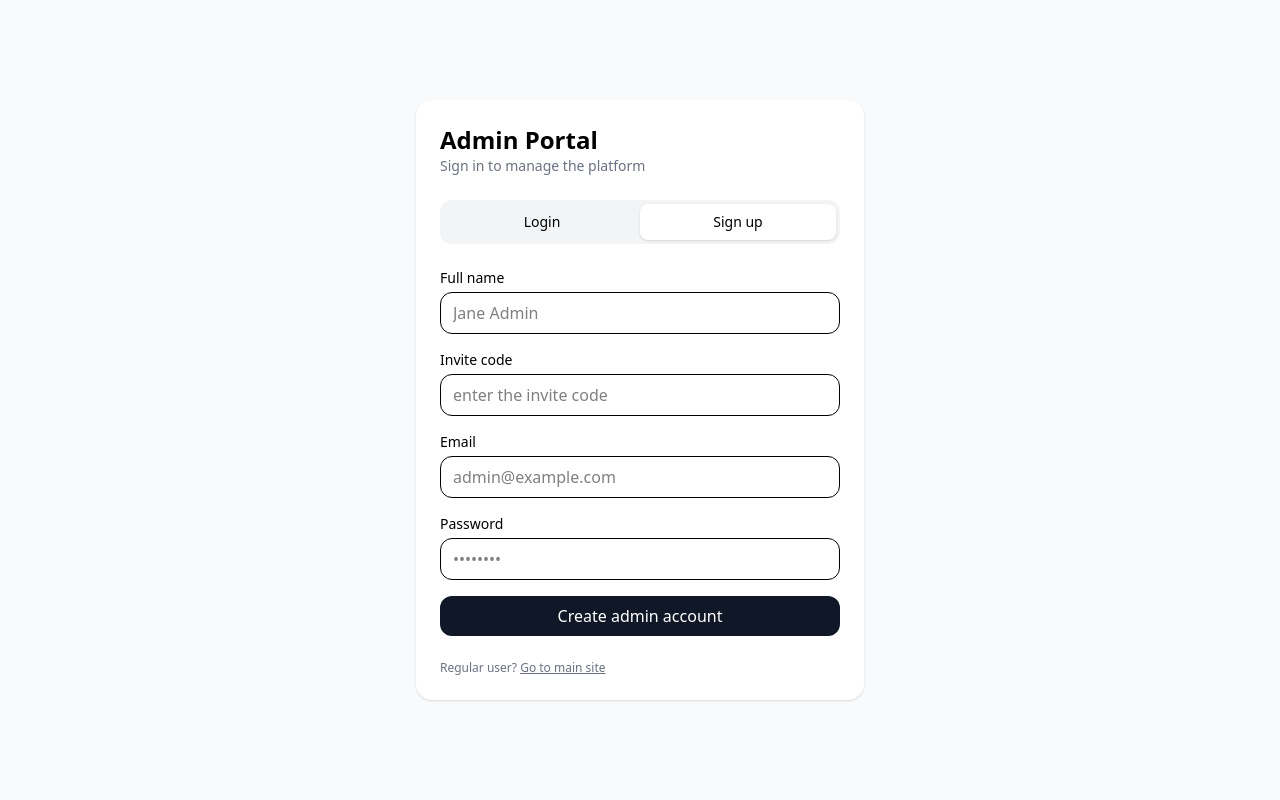
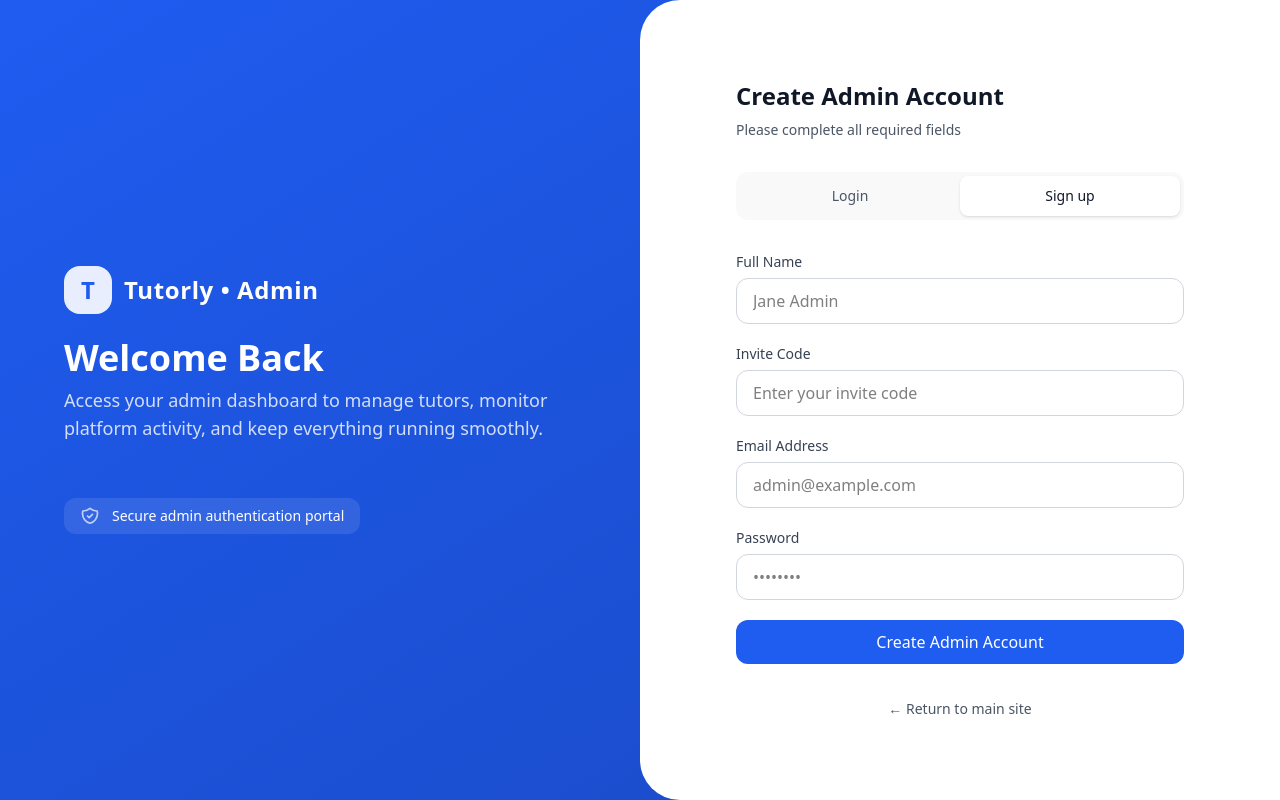
Before and after one commit to EshanRavindu17/OnlineTutoringPlatform, a React (Vite) app in the folder frontend/: page /admin/auth in a window 1280 px wide. Both pictures are taken after a click on the button "Sign up". Built offline with nearby package versions, Linux system fonts and the light colour scheme; no server answers.

Commit message:
More Frontend

```diff
--- a/frontend/src/admin/AdminAuth.tsx
+++ b/frontend/src/admin/AdminAuth.tsx
@@ -31,49 +31,151 @@ export default function AdminAuth() {
   }
 
   return (
-    <div className="min-h-screen grid place-items-center bg-gray-50 p-6">
-      <div className="w-full max-w-md bg-white rounded-2xl shadow p-6">
-        <div className="mb-6">
-          <h1 className="text-2xl font-semibold">Admin Portal</h1>
-          <p className="text-sm text-gray-500">Sign in to manage the platform</p>
+    <div className="min-h-screen grid md:grid-cols-2 bg-gradient-to-br from-[var(--brand-600)] to-[var(--brand-700)]">
+      {/* Left Side - Branding */}
+      <div className="hidden md:flex flex-col justify-center px-12 lg:px-16">
+        <div className="space-y-6 text-white">
+          <div className="flex items-center gap-3">
+            <div className="h-12 w-12 rounded-2xl bg-white/90 flex items-center justify-center text-[var(--brand-600)] font-extrabold text-2xl">
+              T
+            </div>
+            <div className="text-2xl font-semibold tracking-wide">Tutorly • Admin</div>
+          </div>
+          <div className="space-y-2">
+            <h1 className="text-4xl font-bold">Welcome Back</h1>
+            <p className="text-lg text-white/80">
+              Access your admin dashboard to manage tutors, monitor platform activity, and keep everything running smoothly.
+            </p>
+          </div>
+          <div className="pt-8">
+            <div className="inline-flex items-center gap-3 px-4 py-2 bg-white/10 backdrop-blur rounded-xl text-sm">
+              <svg className="w-5 h-5 text-white/70" fill="none" viewBox="0 0 24 24" stroke="currentColor">
+                <path strokeLinecap="round" strokeLinejoin="round" strokeWidth={2} d="M9 12l2 2 4-4m5.618-4.016A11.955 11.955 0 0112 2.944a11.955 11.955 0 01-8.618 3.04A12.02 12.02 0 003 9c0 5.591 3.824 10.29 9 11.622 5.176-1.332 9-6.03 9-11.622 0-1.042-.133-2.052-.382-3.016z" />
+              </svg>
+              <span>Secure admin authentication portal</span>
+            </div>
+          </div>
+        </div>
       </div>
 
-        <div className="flex rounded-xl bg-gray-100 p-1 mb-6">
-          <button className={`flex-1 py-2 rounded-lg text-sm font-medium ${mode==='login' ? 'bg-white shadow' : ''}`} onClick={()=>setMode('login')}>Login</button>
-          <button className={`flex-1 py-2 rounded-lg text-sm font-medium ${mode==='signup' ? 'bg-white shadow' : ''}`} onClick={()=>setMode('signup')}>Sign up</button>
+      {/* Right Side - Auth Form */}
+      <div className="flex items-center justify-center p-6 bg-white md:rounded-l-[2.5rem]">
+        <div className="w-full max-w-md">
+          <div className="mb-8 text-center md:text-left">
+            <h2 className="text-2xl font-bold text-gray-900">
+              {mode === 'login' ? 'Sign in to Dashboard' : 'Create Admin Account'}
+            </h2>
+            <p className="mt-2 text-sm text-gray-600">
+              {mode === 'login' ? 'Enter your credentials to continue' : 'Please complete all required fields'}
+            </p>
           </div>
 
-        <form className="space-y-4" onSubmit={onSubmit}>
+          <div className="flex rounded-xl bg-gray-100/50 p-1 mb-8">
+            <button
+              className={`flex-1 py-2.5 rounded-lg text-sm font-medium transition-all ${
+                mode === 'login'
+                  ? 'bg-white shadow text-gray-900'
+                  : 'text-gray-600 hover:text-gray-900'
+              }`}
+              onClick={() => setMode('login')}
+            >
+              Login
+            </button>
+            <button
+              className={`flex-1 py-2.5 rounded-lg text-sm font-medium transition-all ${
+                mode === 'signup'
+                  ? 'bg-white shadow text-gray-900'
+                  : 'text-gray-600 hover:text-gray-900'
+              }`}
+              onClick={() => setMode('signup')}
+            >
+              Sign up
+            </button>
+          </div>
+
+          <form className="space-y-5" onSubmit={onSubmit}>
             {mode === 'signup' && (
               <>
                 <div>
-                <label className="block text-sm mb-1">Full name</label>
-                <input className="w-full border rounded-xl px-3 py-2" value={name} onChange={e=>setName(e.target.value)} required placeholder="Jane Admin" />
+                  <label className="block text-sm font-medium text-gray-700 mb-1.5">Full Name</label>
+                  <input
+                    className="w-full border border-gray-300 rounded-xl px-4 py-2.5 focus:ring-2 focus:ring-[var(--brand-200)] focus:border-[var(--brand-500)] transition-all"
+                    value={name}
+                    onChange={e => setName(e.target.value)}
+                    required
+                    placeholder="Jane Admin"
+                  />
                 </div>
                 <div>
-                <label className="block text-sm mb-1">Invite code</label>
-                <input className="w-full border rounded-xl px-3 py-2" value={inviteCode} onChange={e=>setInviteCode(e.target.value)} required placeholder="enter the invite code" />
+                  <label className="block text-sm font-medium text-gray-700 mb-1.5">Invite Code</label>
+                  <input
+                    className="w-full border border-gray-300 rounded-xl px-4 py-2.5 focus:ring-2 focus:ring-[var(--brand-200)] focus:border-[var(--brand-500)] transition-all"
+                    value={inviteCode}
+                    onChange={e => setInviteCode(e.target.value)}
+                    required
+                    placeholder="Enter your invite code"
+                  />
                 </div>
               </>
             )}
             <div>
-            <label className="block text-sm mb-1">Email</label>
-            <input type="email" className="w-full border rounded-xl px-3 py-2" value={email} onChange={e=>setEmail(e.target.value)} required placeholder="admin@example.com" />
+              <label className="block text-sm font-medium text-gray-700 mb-1.5">Email Address</label>
+              <input
+                type="email"
+                className="w-full border border-gray-300 rounded-xl px-4 py-2.5 focus:ring-2 focus:ring-[var(--brand-200)] focus:border-[var(--brand-500)] transition-all"
+                value={email}
+                onChange={e => setEmail(e.target.value)}
+                required
+                placeholder="admin@example.com"
+              />
             </div>
             <div>
-            <label className="block text-sm mb-1">Password</label>
-            <input type="password" className="w-full border rounded-xl px-3 py-2" value={password} onChange={e=>setPassword(e.target.value)} required placeholder="••••••••" />
+              <label className="block text-sm font-medium text-gray-700 mb-1.5">Password</label>
+              <input
+                type="password"
+                className="w-full border border-gray-300 rounded-xl px-4 py-2.5 focus:ring-2 focus:ring-[var(--brand-200)] focus:border-[var(--brand-500)] transition-all"
+                value={password}
+                onChange={e => setPassword(e.target.value)}
+                required
+                placeholder="••••••••"
+              />
             </div>
 
-          {err && <div className="text-sm text-red-600">{err}</div>}
+            {err && (
+              <div className="flex items-center gap-2 text-sm text-red-600 bg-red-50 px-3 py-2 rounded-lg">
+                <svg className="w-4 h-4" viewBox="0 0 20 20" fill="currentColor">
+                  <path fillRule="evenodd" d="M10 18a8 8 0 100-16 8 8 0 000 16zM8.707 7.293a1 1 0 00-1.414 1.414L8.586 10l-1.293 1.293a1 1 0 101.414 1.414L10 11.414l1.293 1.293a1 1 0 001.414-1.414L11.414 10l1.293-1.293a1 1 0 00-1.414-1.414L10 8.586 8.707 7.293z" clipRule="evenodd" />
+                </svg>
+                {err}
+              </div>
+            )}
 
-          <button disabled={loading} className="w-full py-2 rounded-xl bg-gray-900 text-white hover:opacity-90 disabled:opacity-50">
-            {loading ? 'Please wait…' : (mode === 'login' ? 'Login' : 'Create admin account')}
+            <button
+              disabled={loading}
+              className="w-full py-2.5 rounded-xl bg-[var(--brand-600)] text-white font-medium hover:bg-[var(--brand-700)] focus:outline-none focus:ring-2 focus:ring-[var(--brand-200)] transition-all disabled:opacity-50"
+            >
+              {loading ? (
+                <span className="flex items-center justify-center gap-2">
+                  <svg className="animate-spin h-5 w-5" viewBox="0 0 24 24">
+                    <circle className="opacity-25" cx="12" cy="12" r="10" stroke="currentColor" strokeWidth="4" fill="none" />
+                    <path className="opacity-75" fill="currentColor" d="M4 12a8 8 0 018-8V0C5.373 0 0 5.373 0 12h4zm2 5.291A7.962 7.962 0 014 12H0c0 3.042 1.135 5.824 3 7.938l3-2.647z" />
+                  </svg>
+                  Please wait...
+                </span>
+              ) : (
+                mode === 'login' ? 'Sign in to Dashboard' : 'Create Admin Account'
+              )}
             </button>
           </form>
 
-        <div className="mt-6 text-xs text-gray-500">
-          Regular user? <Link className="underline" to="/">Go to main site</Link>
+          <div className="mt-8 text-center">
+            <Link
+              to="/"
+              className="text-sm text-gray-600 hover:text-[var(--brand-600)] transition-colors"
+            >
+              ← Return to main site
+            </Link>
+          </div>
         </div>
       </div>
     </div>
--- a/frontend/src/admin/AdminLayout.tsx
+++ b/frontend/src/admin/AdminLayout.tsx
@@ -1,5 +1,6 @@
-import { NavLink, Outlet, Link } from 'react-router-dom';
+import { NavLink, Outlet, Link, useNavigate } from 'react-router-dom';
 import React from 'react';
+import { adminApi } from './api';
 
 const nav = [
   { to: '/admin', label: 'Dashboard', icon: DashboardIcon },
@@ -11,6 +12,23 @@ const nav = [
 ];
 
 export default function AdminLayout() {
+    const navigate = useNavigate();
+  const [loggingOut, setLoggingOut] = React.useState(false);
+
+  const handleLogout = async () => {
+    if (loggingOut) return;
+    setLoggingOut(true);
+    try {
+      // calls POST /Admin/auth/logout and clears tokens in your api helper
+      await adminApi.logout();
+      console.log('✅ admin logged out');
+    } catch (e) {
+      console.log('⚠️ logout request failed (will still navigate):', e);
+    } finally {
+      setLoggingOut(false);
+      navigate('/admin/auth', { replace: true }); // <-- redirect to auth page
+    }
+  };
   return (
     <div className="min-h-screen bg-gray-50 text-[15px]">
       {/* Top brand bar */}
@@ -41,9 +59,14 @@ export default function AdminLayout() {
                 <span className="hidden sm:inline">Profile</span>
               </Link>
 
-              {/* Logout (kept as-is) */}
-              <button className="admin-btn !bg-red-600 !text-white !border-transparent hover:!bg-red-700 focus-visible:outline-none focus-visible:ring-2 focus-visible:ring-red-400">
-                Logout
+              {/* Logout */}
+              <button
+                onClick={handleLogout}
+                disabled={loggingOut}
+                className="admin-btn !bg-red-600 !text-white !border-transparent hover:!bg-red-700 focus-visible:outline-none focus-visible:ring-2 focus-visible:ring-red-400 disabled:opacity-60"
+                title="Sign out"
+              >
+                {loggingOut ? 'Logging out…' : 'Logout'}
               </button>
             </div>
           </div>
```
Lines whose indentation alone changed are shown as unchanged.
